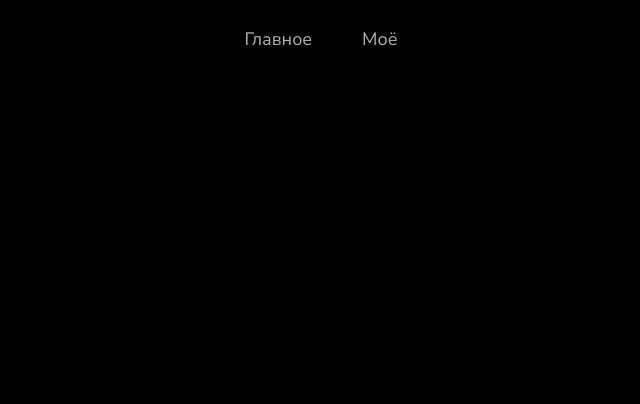
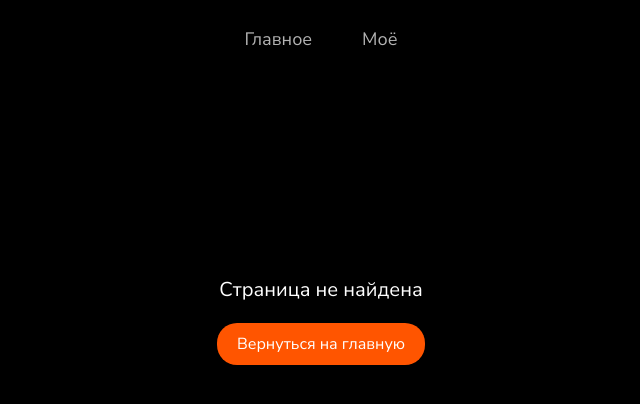
Before and after one commit to DariaVor/kinopoisk, a React (Vite) app: page /movie/1 in a window 1280 px wide. Before the commit this address had no page. Shown: the top 404 px of the page, without its empty margins (319-959 px from the left). Built offline with nearby package versions, Linux system fonts and the light colour scheme.

Commit message:
add not found page

```diff
--- a/src/App.tsx
+++ b/src/App.tsx
@@ -2,6 +2,7 @@ import Header from './components/Header/Header';
 import { BrowserRouter, Route, Routes } from 'react-router';
 import Home from './pages/Home/Home';
 import Favorites from './pages/Favorites/Favorites';
+import NotFound from './pages/NotFound/NotFound';
 
 const App: React.FC = () => {
   return (
@@ -10,6 +11,7 @@ const App: React.FC = () => {
       <Routes>
         <Route path="/" element={<Home />} />
         <Route path="/favorites" element={<Favorites />} />
+        <Route path="*" element={<NotFound />} />
       </Routes>
     </BrowserRouter>
   );
--- a/src/index.css
+++ b/src/index.css
@@ -2,6 +2,7 @@
   --black: #000;
   --white: #fff;
   --orange: #f50;
+  --orange-intense: #de4b02;
 }
 
 * {
@@ -11,6 +12,12 @@
   font-family: 'Nunito Sans', system-ui, sans-serif;
 }
 
+html,
+body {
+  height: 100%;
+  width: 100%;
+}
+
 body {
   background-color: var(--black);
   color: var(--white);
--- /dev/null
+++ b/src/pages/NotFound/NotFound.module.css
@@ -0,0 +1,26 @@
+.wrapper {
+  display: flex;
+  flex-direction: column;
+  justify-content: center;
+  align-items: center;
+  gap: 20px;
+  height: 60vh;
+  text-align: center;
+
+  p {
+    font-size: 20px;
+  }
+
+  .btn {
+    padding: 10px 20px;
+    border-radius: 20px;
+    background-color: var(--orange);
+    color: var(--white);
+    text-decoration: none;
+    transition: background-color 0.3s ease-in;
+
+    &:hover {
+      background-color: var(--orange-intense);
+    }
+  }
+}
--- /dev/null
+++ b/src/pages/NotFound/NotFound.tsx
@@ -0,0 +1,14 @@
+import { Link } from 'react-router';
+import s from './NotFound.module.css';
+
+const NotFound: React.FC = () => {
+  return (
+    <div className={s.wrapper}>
+      <p>Страница не найдена</p>
+      <Link to="/" className={s.btn}>
+        Вернуться на главную
+      </Link>
+    </div>
+  );
+};
+export default NotFound;
```
